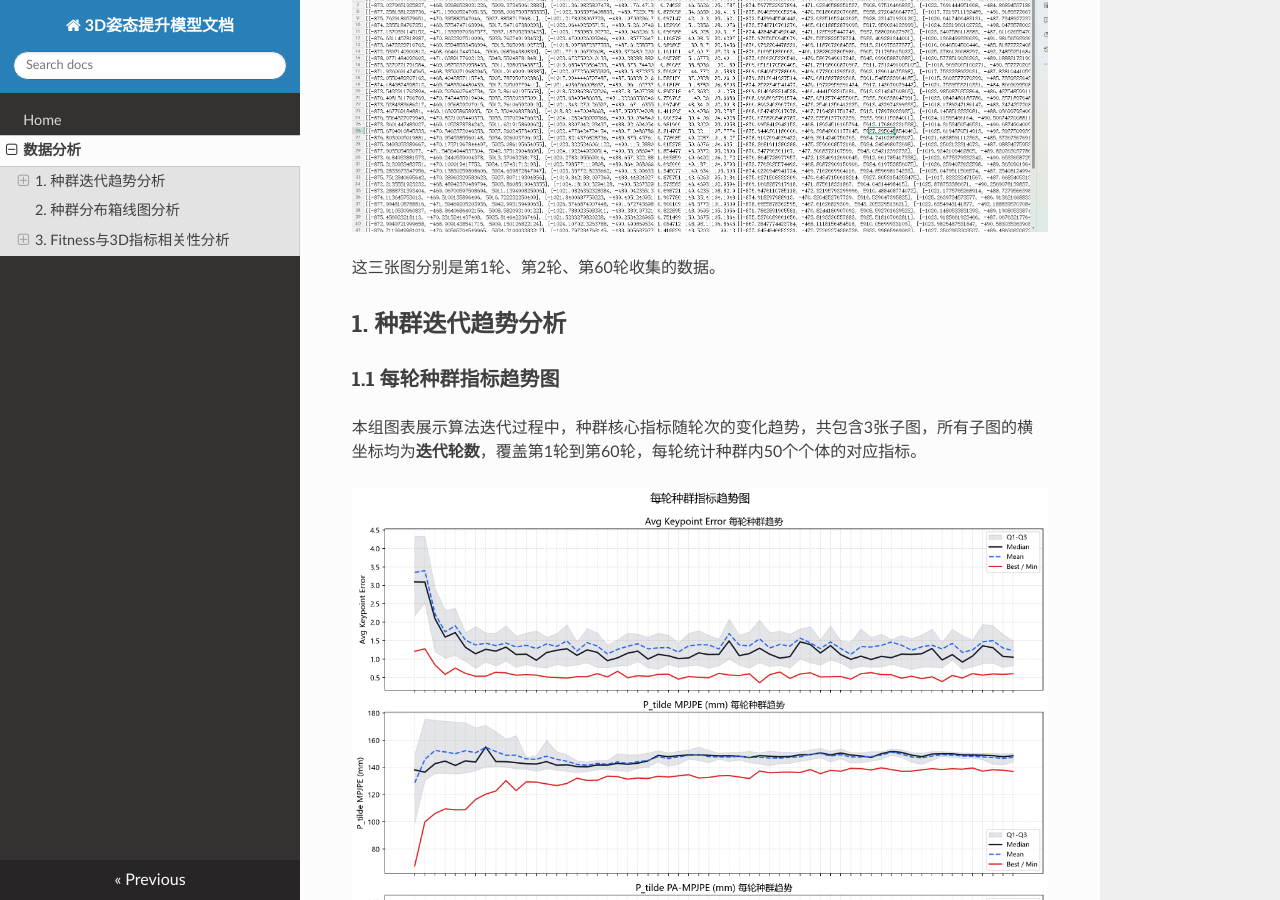
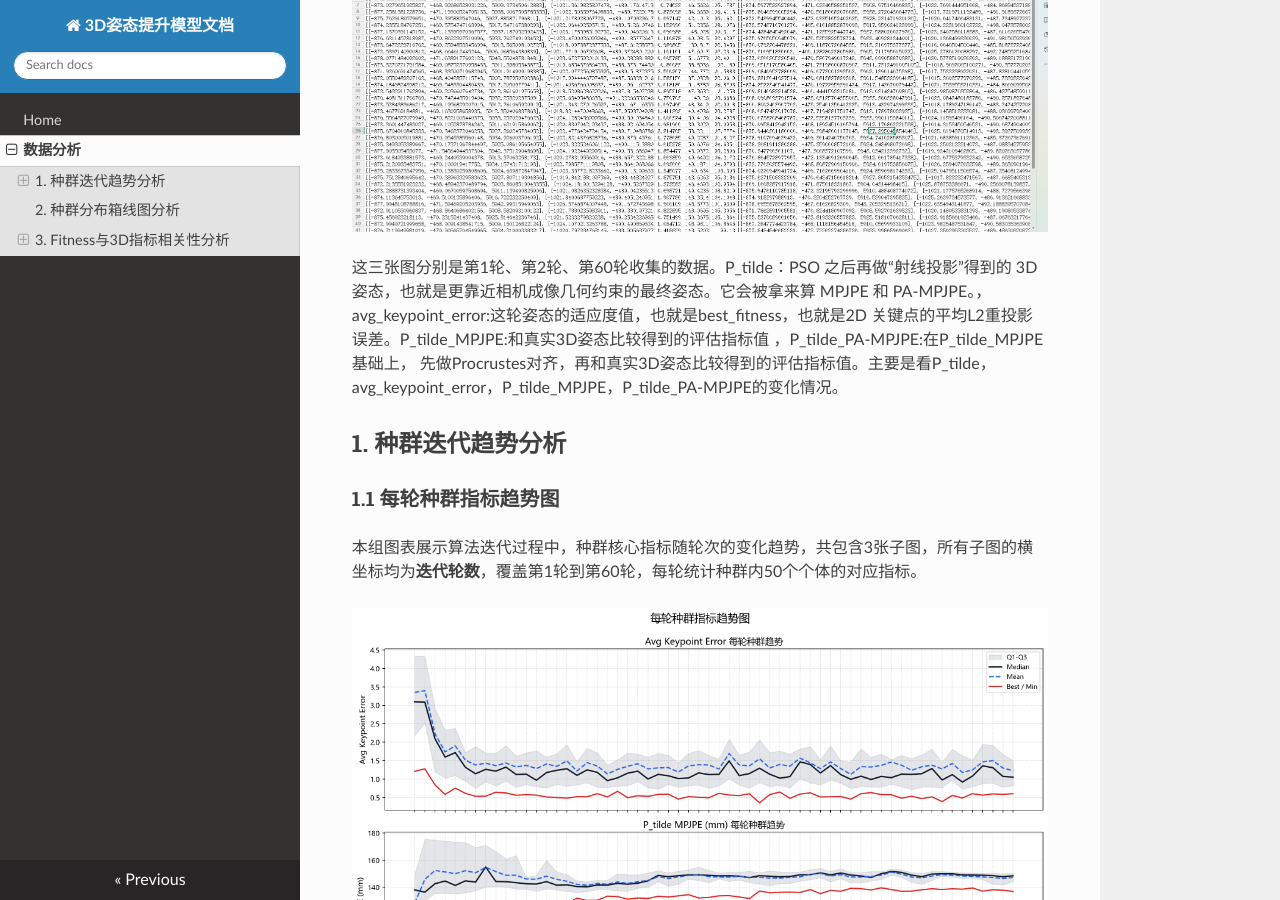
Before and after one commit to Caoruiting/3Dpsoe-doc, an MkDocs documentation site: the page built from docs/data-analysis.md, in a window 1280 px wide and 900 px high, scrolled down 814 px. Built offline with MkDocs 1.6.1, drawn with Linux system fonts in a browser that asks for light colours; nearby versions of some CDN libraries.

Commit message:
Update data-analysis.md

```diff
--- a/docs/data-analysis.md
+++ b/docs/data-analysis.md
@@ -3,7 +3,7 @@
 ![第2轮数据表格图](images/Evolve_2_generation.png)
 ![第60轮数据表格图](images/Evolve_60_generation.png)
 
-这三张图分别是第1轮、第2轮、第60轮收集的数据。
+这三张图分别是第1轮、第2轮、第60轮收集的数据。P_tilde：PSO 之后再做“射线投影”得到的 3D 姿态，也就是更靠近相机成像几何约束的最终姿态。它会被拿来算 MPJPE 和 PA-MPJPE。，avg_keypoint_error:这轮姿态的适应度值，也就是best_fitness，也就是2D 关键点的平均L2重投影误差。P_tilde_MPJPE:和真实3D姿态比较得到的评估指标值 ，P_tilde_PA-MPJPE:在P_tilde_MPJPE基础上， 先做Procrustes对齐，再和真实3D姿态比较得到的评估指标值。主要是看P_tilde，avg_keypoint_error，P_tilde_MPJPE，P_tilde_PA-MPJPE的变化情况。
 ## 1. 种群迭代趋势分析
 ### 1.1 每轮种群指标趋势图
 本组图表展示算法迭代过程中，种群核心指标随轮次的变化趋势，共包含3张子图，所有子图的横坐标均为**迭代轮数**，覆盖第1轮到第60轮，每轮统计种群内50个个体的对应指标。
```
